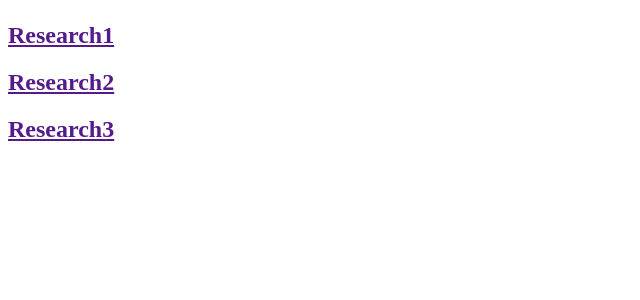
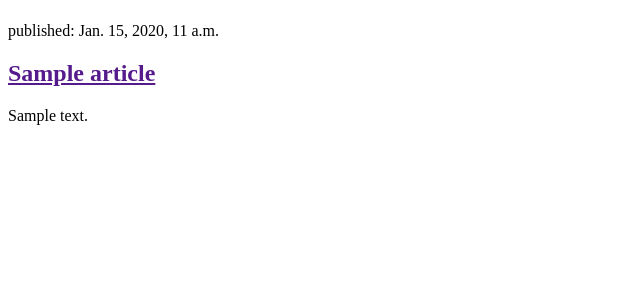
Before and after one commit to andreagenos/my-webapp, a Django app: page / in a window 1280 px wide. Shown: the part 58-358 px from the top of the page, without its empty margins (0-640 px from the left). Run offline with Django 3.2, Linux system fonts and the light colour scheme; tables that the repository leaves empty hold one stand-in row (values such as "Sample post").

Commit message:
Modified HTML file to display articles on the site

```diff
--- a/webapp/templates/webapp/article_list.html
+++ b/webapp/templates/webapp/article_list.html
@@ -7,20 +7,13 @@
         <header>
             <h1><a href="/">Articles Portal</a></h1>
         </header>
+        {% for article in articles %}
+            <article>
+                <time>published: {{ article.published_date }}</time>
+                <h2><a href="">{{ article.article_title }}</a></h2>
+                <p>{{ article.article_text|linebreaksbr }}</p>
+            </article>
+        {% endfor %}
 
-        <article>
-            <h2><a href="">Research1</a></h2>
-            <p></p>
-        <article>
-
-        <article>
-            <h2><a href="">Research2</a></h2>
-            <p></p>
-        </article>
-
-        <article>
-            <h2><a href="">Research3</a></h2>
-            <p></p>
-        </article>
     </body>
 </html>
--- a/webapp/views.py
+++ b/webapp/views.py
@@ -1,6 +1,9 @@
 from django.shortcuts import render
+from .models import Article
+from django.utils import timezone
 
 def article_list(request):
-    return render(request, 'webapp/article_list.html', {})
+    articles = Article.objects.filter(published_date__lte=timezone.now()).order_by('published_date')
+    return render(request, 'webapp/article_list.html', {'articles': articles})
 
 # Create your views here.
```
